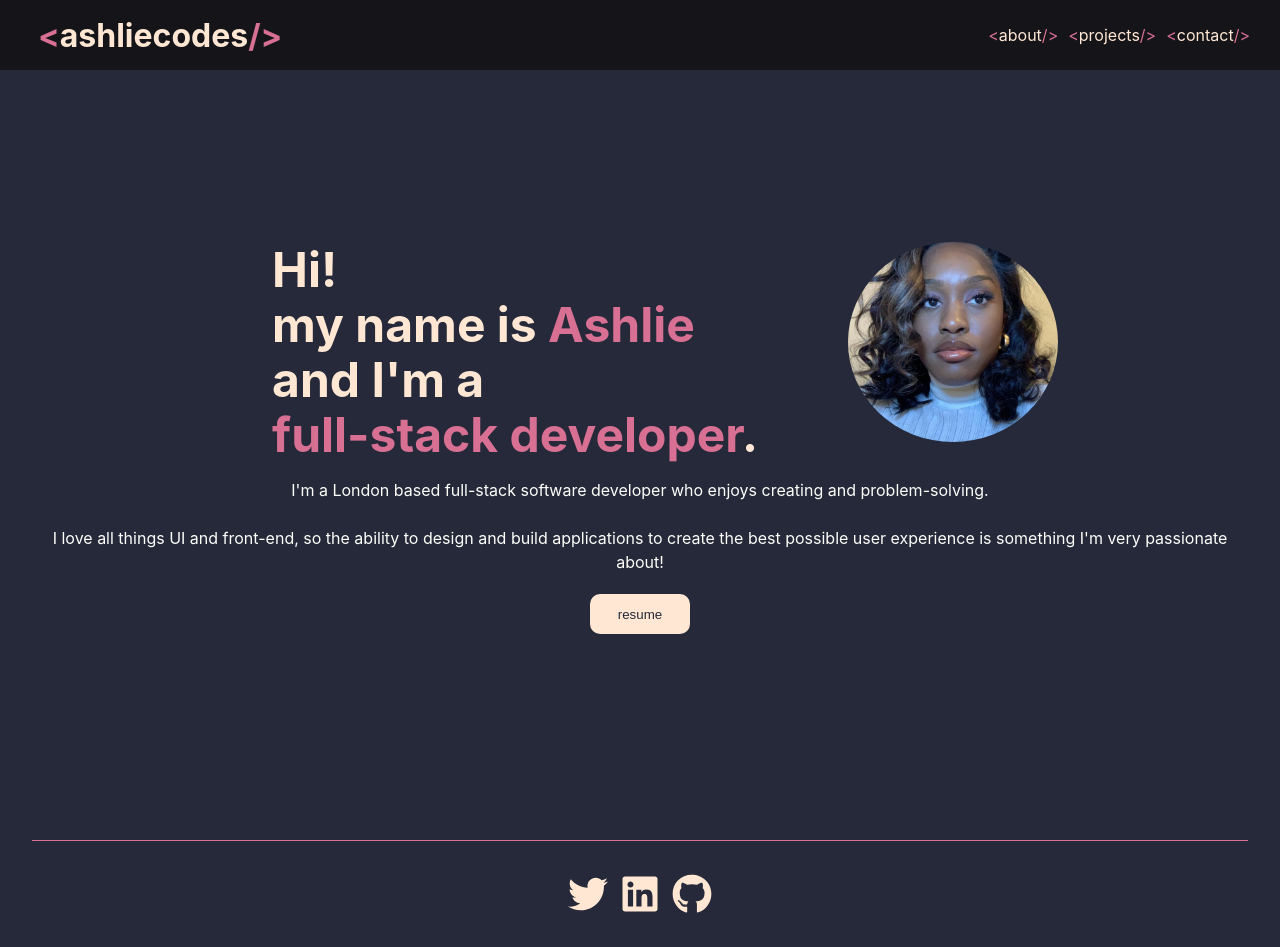
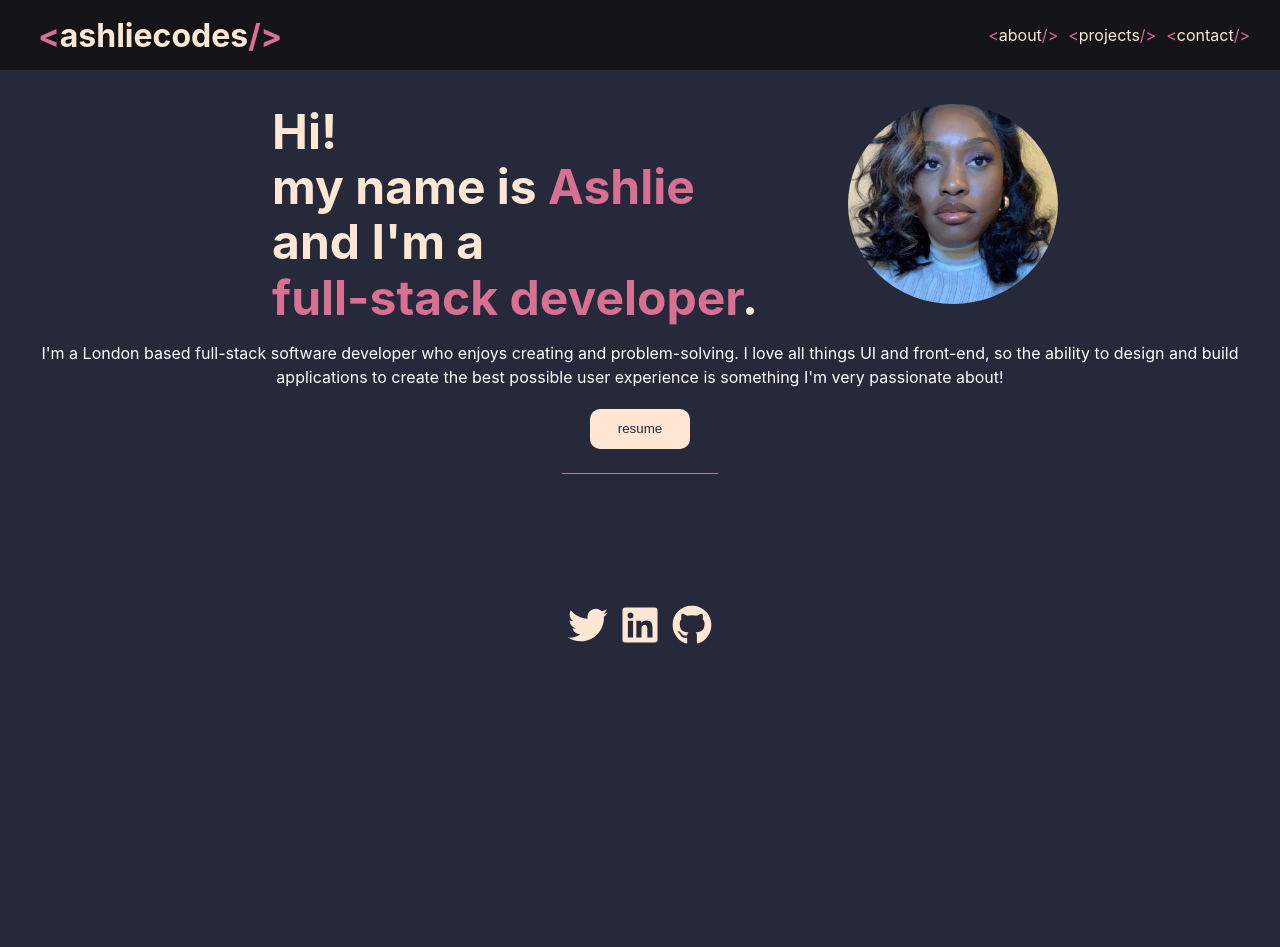
Before and after one commit to ashliecodes/portfolio, a Next.js app: page / in a window 1280 px wide. After the commit the page ends 840 px from the top, so only its background shows below. Built offline with nearby package versions, Linux system fonts and the light colour scheme.

Commit message:
turned footer into a functional component so i could reuse it on the thank you page

```diff
--- /dev/null
+++ b/components/Footer/Footer.js
@@ -0,0 +1,39 @@
+import { FaTwitter, FaLinkedin, FaGithub } from "react-icons/fa";
+import styles from "./footer.module.scss";
+
+function Footer() {
+  return (
+    <footer className={styles.footer}>
+      <button className={styles.footerIcons}>
+        <a
+          href="https://twitter.com/ashliecodes"
+          target="_blank"
+          rel="noreferrer"
+        >
+          <FaTwitter size="40px" />
+        </a>
+      </button>
+
+      <button className={styles.footerIcons}>
+        <a
+          href="https://www.linkedin.com/in/ashlie-p-a0131317a/"
+          target="_blank"
+          rel="noreferrer"
+        >
+          <FaLinkedin size="40px" />
+        </a>
+      </button>
+      <button className={styles.footerIcons}>
+        <a
+          href="https://github.com/ashliecodes"
+          target="_blank"
+          rel="noreferrer"
+        >
+          <FaGithub size="40px" />
+        </a>
+      </button>
+    </footer>
+  );
+}
+
+export default Footer;
--- /dev/null
+++ b/components/Footer/footer.module.scss
@@ -0,0 +1,28 @@
+.footer {
+  display: flex;
+  flex: 1;
+  padding: 2rem 0;
+  border-top: 1px solid var(--link-hover-color);
+  justify-content: center;
+  align-items: center;
+}
+
+.footer a {
+  display: flex;
+  justify-content: center;
+  align-items: center;
+  flex-grow: 1;
+}
+
+.footerIcons {
+  text-align: center;
+  margin-top: px;
+  border: none;
+  background-color: var(--background-color);
+  color: var(--secondary-text-color);
+}
+
+.footerIcons:hover {
+  color: var(--link-hover-color);
+  cursor: pointer;
+}
--- a/pages/index.js
+++ b/pages/index.js
@@ -3,6 +3,7 @@ import Image from "next/image";
 import styles from "../styles/Home.module.scss";
 import portfolioPic from "../images/portfolioPic.jpg";
 import { FaTwitter, FaLinkedin, FaGithub } from "react-icons/fa";
+import Footer from "../components/Footer/Footer";
 
 export default function Home() {
   return (
@@ -40,49 +41,18 @@ export default function Home() {
         </div>
         <p className={styles.description}>
           I&apos;m a London based full-stack software developer who enjoys
-          creating and problem-solving.
-          <br />
-          <br />I love all things UI and front-end, so the ability to design and
-          build applications to create the best possible user experience is
-          something I&apos;m very passionate about!
+          creating and problem-solving. I love all things UI and front-end, so
+          the ability to design and build applications to create the best
+          possible user experience is something I&apos;m very passionate about!
         </p>
         <div className={styles.btnContainer}>
           <a href="ashliecv.pdf" target="_blank">
             <button className={styles.btn}>resume</button>
           </a>
         </div>
+        <br />
+        <Footer />
       </main>
-
-      <footer className={styles.footer}>
-        <button className={styles.footerIcons}>
-          <a
-            href="https://twitter.com/ashliecodes"
-            target="_blank"
-            rel="noreferrer"
-          >
-            <FaTwitter size="40px" />
-          </a>
-        </button>
-
-        <button className={styles.footerIcons}>
-          <a
-            href="https://www.linkedin.com/in/ashlie-p-a0131317a/"
-            target="_blank"
-            rel="noreferrer"
-          >
-            <FaLinkedin size="40px" />
-          </a>
-        </button>
-        <button className={styles.footerIcons}>
-          <a
-            href="https://github.com/ashliecodes"
-            target="_blank"
-            rel="noreferrer"
-          >
-            <FaGithub size="40px" />
-          </a>
-        </button>
-      </footer>
     </div>
   );
 }
--- a/pages/thankyou.js
+++ b/pages/thankyou.js
@@ -1,3 +1,4 @@
+import Footer from "../components/Footer/Footer";
 import styles from "../styles/thankyou.module.scss";
 
 function Thankyou() {
@@ -11,6 +12,8 @@ function Thankyou() {
             <br />
             <span className={styles.myName}>Take care!</span>
             <br />
+            <br />
+            <Footer />
           </section>
         </div>
       </main>
--- a/styles/Home.module.scss
+++ b/styles/Home.module.scss
@@ -31,10 +31,6 @@
   font-size: 3rem;
   font-weight: bold;
 }
-
-// .intro {
-//   text-align: center;
-// }
 
 .description {
   color: var(--main-text-color);
@@ -125,7 +121,8 @@
   .myName,
   .fullstackMessage,
   .intro,
-  .fullstop {
+  .fullstop,
+  .description {
     text-align: center;
   }
 }
```
